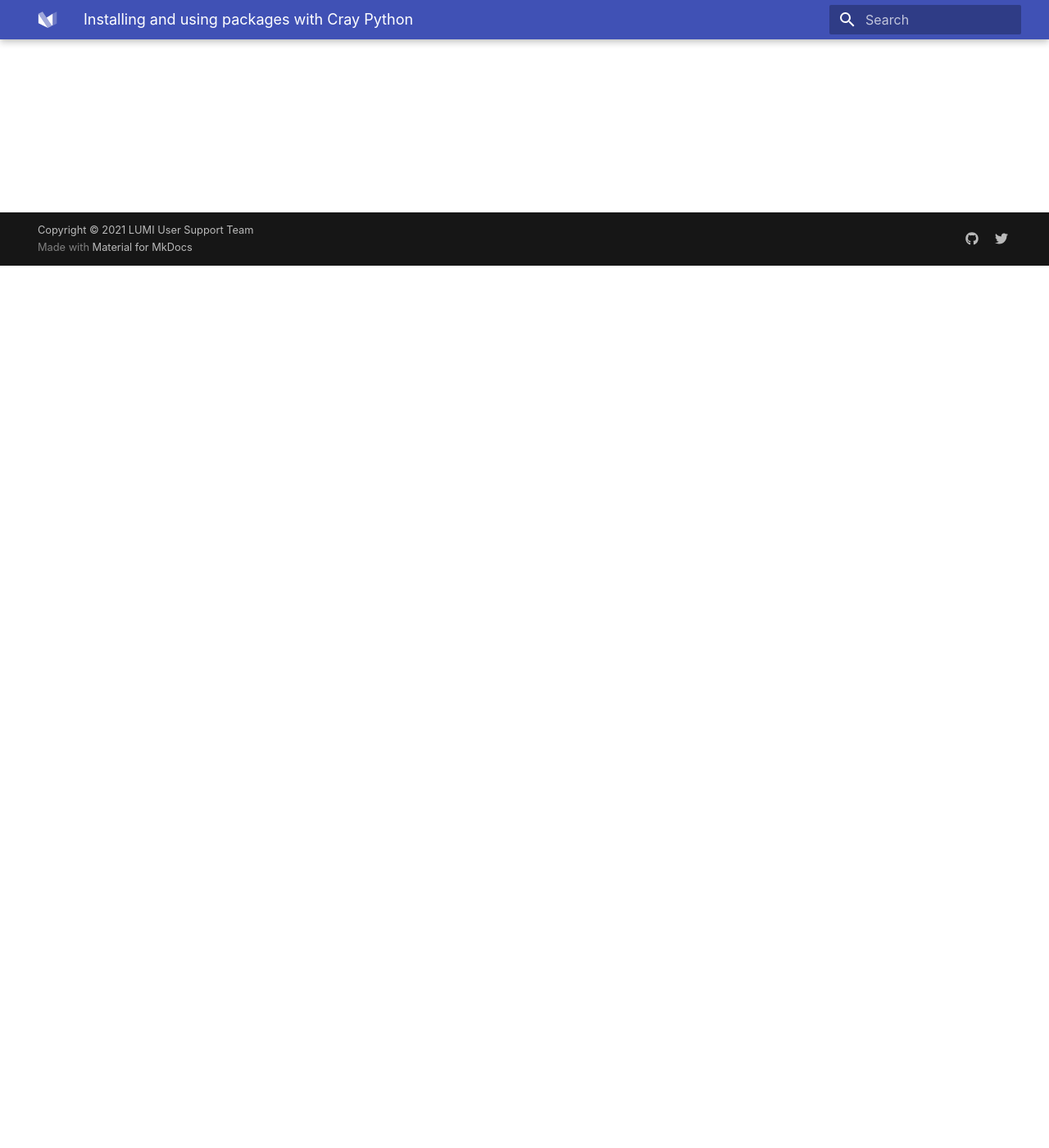
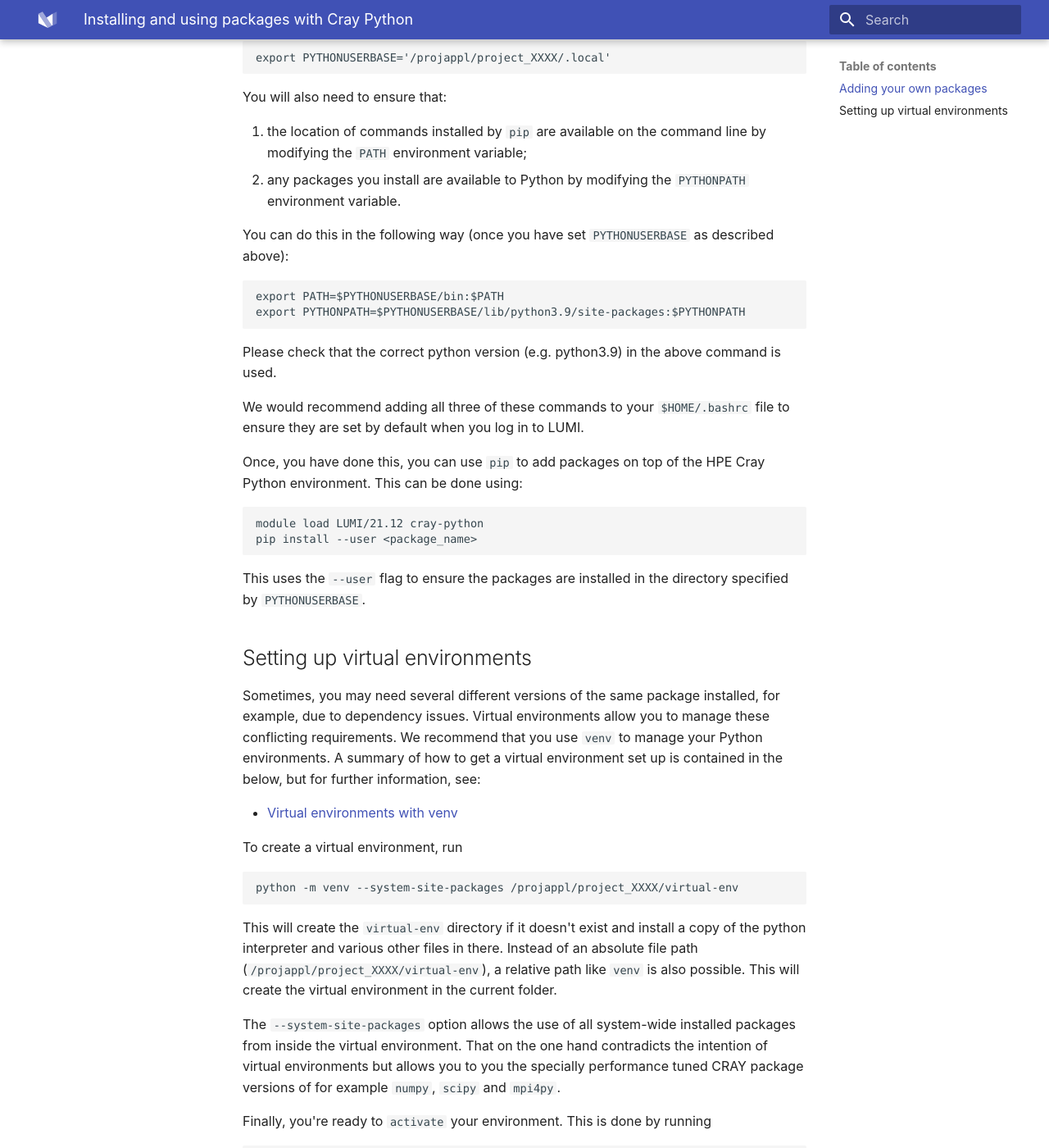
Before and after one commit to Lumi-supercomputer/lumi-userguide, an MkDocs documentation site: the page built from docs/software/installing/python/cray_python.md, in a window 1280 px wide and 1400 px high, scrolled down 1076 px. Shown: the whole window at 82% size. Built offline with MkDocs 1.6.1 and Material for MkDocs 9.7.7, drawn with Linux system fonts in a browser that asks for light colours; some of the changed text lies outside the part shown.

Commit message:
Add cray python documentation

````diff
--- a/docs/software/installing/python/cray_python.md
+++ b/docs/software/installing/python/cray_python.md
@@ -1 +1,120 @@
 # Installing and using packages with Cray Python
+
+The HPE Cray distribution provides Python 3 along with some of the most
+common packages used for scientific computation and data analysis. These
+include:
+
+  - numpy and scipy - built using GCC against HPE Cray LibSci
+  - mpi4py - built using GCC against HPE Cray MPICH
+  - dask
+
+The HPE Cray Python distribution can be loaded (either on the front-end
+or in a submission script) using:
+
+    module load LUMI/21.12  # First load the LUMI software stack
+    module load cray-python # Python version depends on LUMI module loaded
+
+!!! tip
+    The HPE Cray Python distribution provides Python 3. There is no Python 2
+    version as Python 2 is now deprecated.
+
+!!! tip
+    The HPE Cray Python distribution is built using GCC compilers. If you wish
+    to compile your own Python, C/C++ or Fortran code to use with HPE Cray
+    Python, you should ensure that you compile using `PrgEnv-gnu` to make sure
+    they are compatible.
+
+## Adding your own packages
+
+If the packages you require are not included in the HPE Cray Python
+distribution, further packages can be added using `pip`.  We recommend either
+installing them globally for your user account, as described in this section,
+or into virtual environments, see [next section](## Setting up virtual
+environments).
+
+Installing packages for your user account is in principle as simple as calling
+`pip`.  However, as the /home file systems are not available on the compute
+nodes, you will need to modify the default install location that `pip` uses to
+point to a location on the /work file systems (by default, `pip` installs into
+`$HOME/.local`). To do this, you set the `PYTHONUSERBASE` environment variable
+to point to a location on /work, for example:
+
+    export PYTHONUSERBASE='/projappl/project_XXXX/.local'
+
+You will also need to ensure that:
+
+1. the location of commands installed by `pip` are available on the command
+   line by modifying the `PATH` environment variable;
+2. any packages you install are available to Python by modifying the
+   `PYTHONPATH` environment variable.
+
+You can do this in the following way (once you have set `PYTHONUSERBASE` as described
+above):
+
+    export PATH=$PYTHONUSERBASE/bin:$PATH
+    export PYTHONPATH=$PYTHONUSERBASE/lib/python3.9/site-packages:$PYTHONPATH
+
+Please check that the correct python version (e.g. python3.9) in the above
+command is used.
+
+We would recommend adding all three of these commands to your `$HOME/.bashrc`
+file to ensure they are set by default when you log in to LUMI.
+
+Once, you have done this, you can use `pip` to add packages on top of the HPE
+Cray Python environment. This can be done using:
+
+    module load LUMI/21.12 cray-python
+    pip install --user <package_name>
+
+This uses the `--user` flag to ensure the packages are installed in
+the directory specified by `PYTHONUSERBASE`.
+
+## Setting up virtual environments
+
+Sometimes, you may need several different versions of the same package
+installed, for example, due to dependency issues. Virtual environments allow
+you to manage these conflicting requirements.  We recommend that you use `venv`
+to manage your Python environments. A summary of how to get a virtual
+environment set up is contained in the below, but for further information, see:
+
+   - [Virtual environments with venv](https://docs.python.org/3/tutorial/venv.html)
+
+
+To create a virtual environment, run
+```
+python -m venv --system-site-packages /projappl/project_XXXX/virtual-env
+```
+This will create the `virtual-env` directory if it doesn't exist and install a
+copy of the python interpreter and various other files in there.  Instead of an
+absolute file path (`/projappl/project_XXXX/virtual-env`), a relative path like
+`venv` is also possible. This will create the virtual environment in the
+current folder.
+
+The `--system-site-packages` option allows the use of all system-wide installed
+packages from inside the virtual environment. That on the one hand contradicts
+the intention of virtual environments but allows you to you the specially
+performance tuned CRAY package versions of for example `numpy`, `scipy` and
+`mpi4py`.
+
+Finally, you're ready to `activate` your environment. This is done by running
+```
+source /work/t01/t01/auser/<<name of your virtual environment>>/bin/activate
+```
+Once your environment is activated you will be able to install packages as
+usual using `pip install <<package name>>`. These packages will only be
+available within this environment. When running code that requires these
+packages you must activate the environment, by adding the above `source ...
+activate` line of code to any submission scripts.
+
+In case a newer version than the one provided by CRAY is needed you can also
+upgrade it with `pip install -U pandas`. But be aware that the new package
+version will not contain any optimizations for LUMI. So this is only
+recommended if the CRAY provided version is missing features or contains bugs
+fixed in newer versions.
+
+---
+
+This page 'Installing and using packages with Cray Python' is a derivate of
+'[Using Python](https://docs.archer2.ac.uk/user-guide/python/)' by
+[ARCHER2](https://www.archer2.ac.uk/), used under [CC BY
+4.0](https://creativecommons.org/licenses/by/4.0/).
````
Also changed, not shown: docs/software/index.md (+2 -3 lines), docs/software/installing/python.md (+7 -1 lines).
